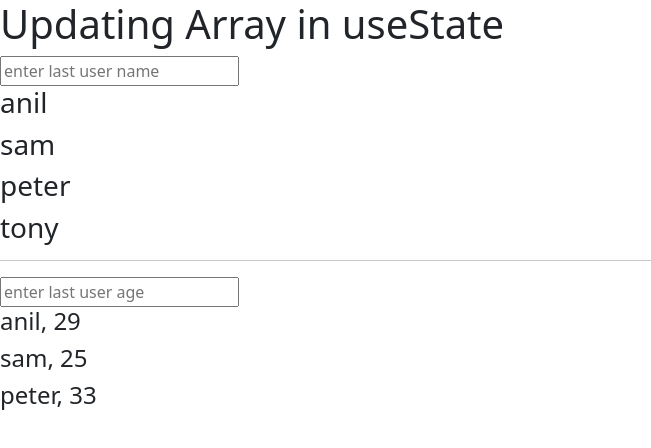
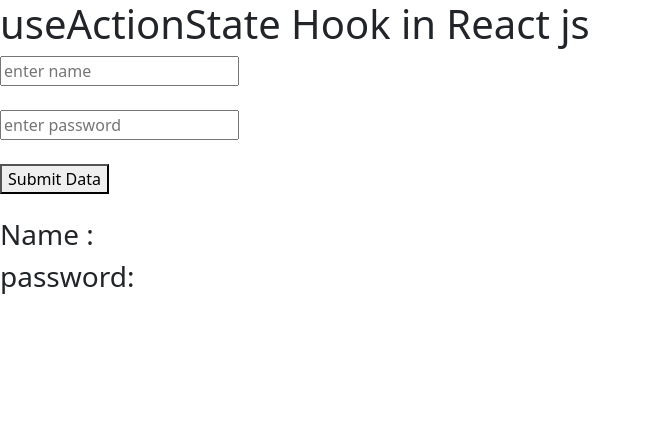
Before and after one commit to mukesh-raika/React, a React (Vite) app: page / in a window 1280 px wide. Shown: the top 448 px of the page, without its empty margins (0-651 px from the left). Built offline with nearby package versions, Linux system fonts and the light colour scheme.

Commit message:
useAction State

```diff
--- a/src/App.jsx
+++ b/src/App.jsx
@@ -1,60 +1,47 @@
-import { useState } from "react";
+import { useActionState } from "react";
 
 export default function App(){
 
-  const [data,setData]=useState([
-    'anil','sam','peter','tony'
-  ]);
+  const handleSubmit=async(previousData,formData)=>{
+    let name=formData.get('name');
+    let password=formData.get('password');
 
-  const [dataDetails,setDataDetails]=useState([
-    { name:'anil', age:29 },
-    { name:'sam', age:25 },
-    { name:'peter', age:33 },
-  ]);
+    await new Promise(res=>setTimeout(res,2000))
+  // console.log("handleSubmit called",name,password);
 
-  // last user name update
-  const handleUser=(name)=>{
-    setData(prev=>{
-      const newData = [...prev];
-      newData[newData.length - 1] = name;
-      return newData;
-    });
-  };
+  if(name  && password){
+    return{message:"Data Submit",name,password}
+  }else{
+  return{
+    error:'failed to Submit. Enter proper data',name,password}
 
-  // last user age update
-  const handleAge=(age)=>{
-    setDataDetails(prev=>{
-      const newDetails = [...prev];
-      newDetails[newDetails.length - 1] = {
-        ...newDetails[newDetails.length - 1],
-        age: age
-      };
-      return newDetails;
-    });
-  };
+  }
+
+  }
+  const [data,action,pending]=useActionState(handleSubmit,undefined)
+  console.log(data);
 
   return(
     <div>
-      <h1>Updating Array in useState</h1>
+      <h1>useActionState Hook in React js</h1>
+      <form action={action}>
+        <input  defaultValue={data?.name} type="text"placeholder="enter name" name="name"/>
+        <br/><br/>
+        <input defaultValue={data?.name} type="password"placeholder="enter password" name="password"/>
+        <br/><br/>
+        <button disabled={pending}>Submit Data</button>
+        <br />
+        <br/>
 
-      <input type="text" placeholder="enter last user name"
-        onChange={(e)=>handleUser(e.target.value)}
-      />
-
-      {data.map((item,index)=>(
-        <h3 key={index}>{item}</h3>
-      ))}
-
-      <hr/>
-
-      <input type="text" placeholder="enter last user age"
-        onChange={(e)=>handleAge(e.target.value)}
-      />
-
-      {dataDetails.map((item,index)=>(
-        <h4 key={index}>{item.name}, {item.age}</h4>
-      ))}
-
+      </form>
+        {
+         data?.error && <span style={{color:'red'}}>{data?.error}</span>
+        }
+        {
+          data?.message &&<span style={{color:'green'}}>{data?.message}</span>
+        }
+        <h3>Name :{data?.name}</h3>
+        <h3>password:{data?.password}</h3>
     </div>
   );
 }
```
